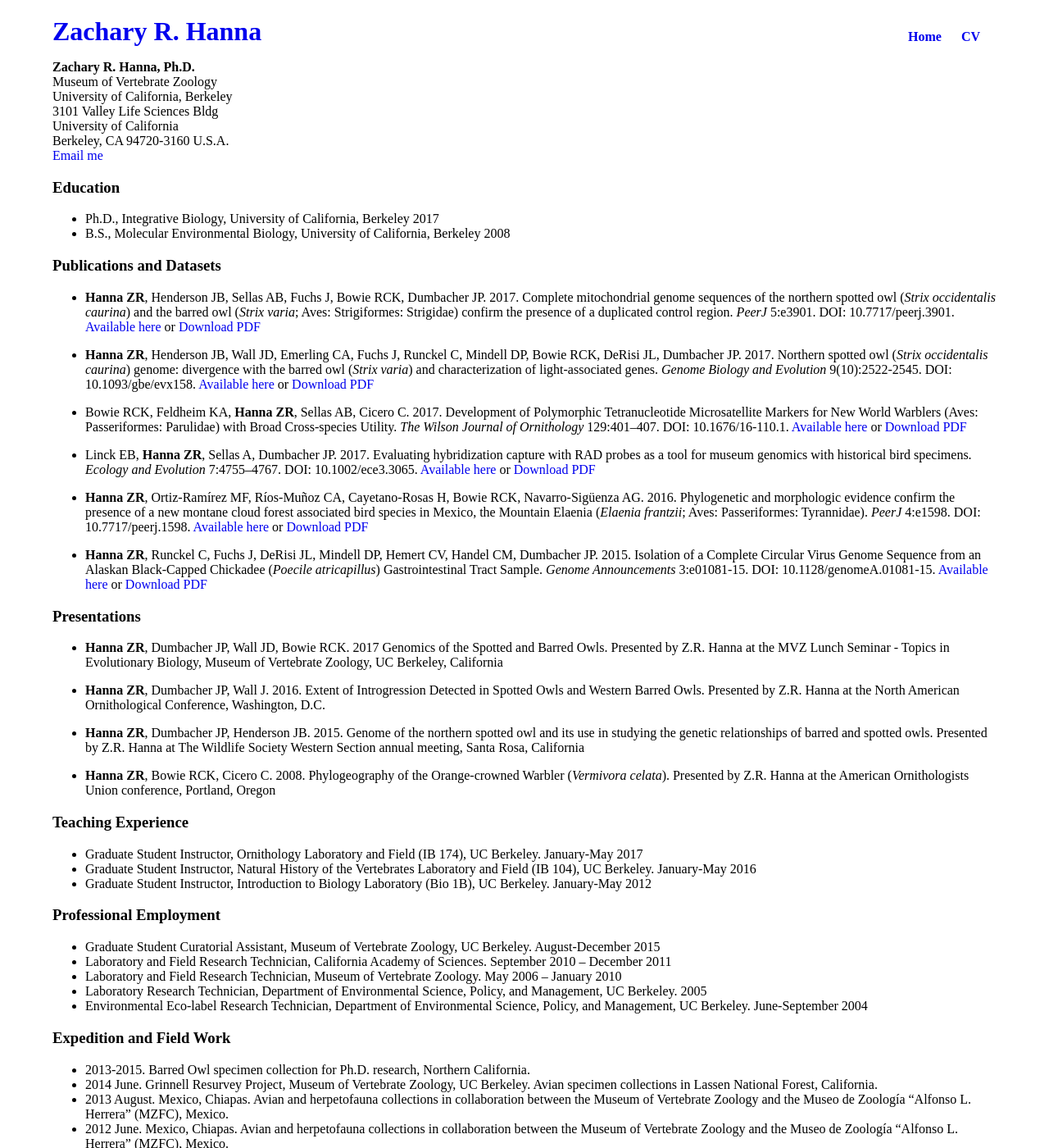
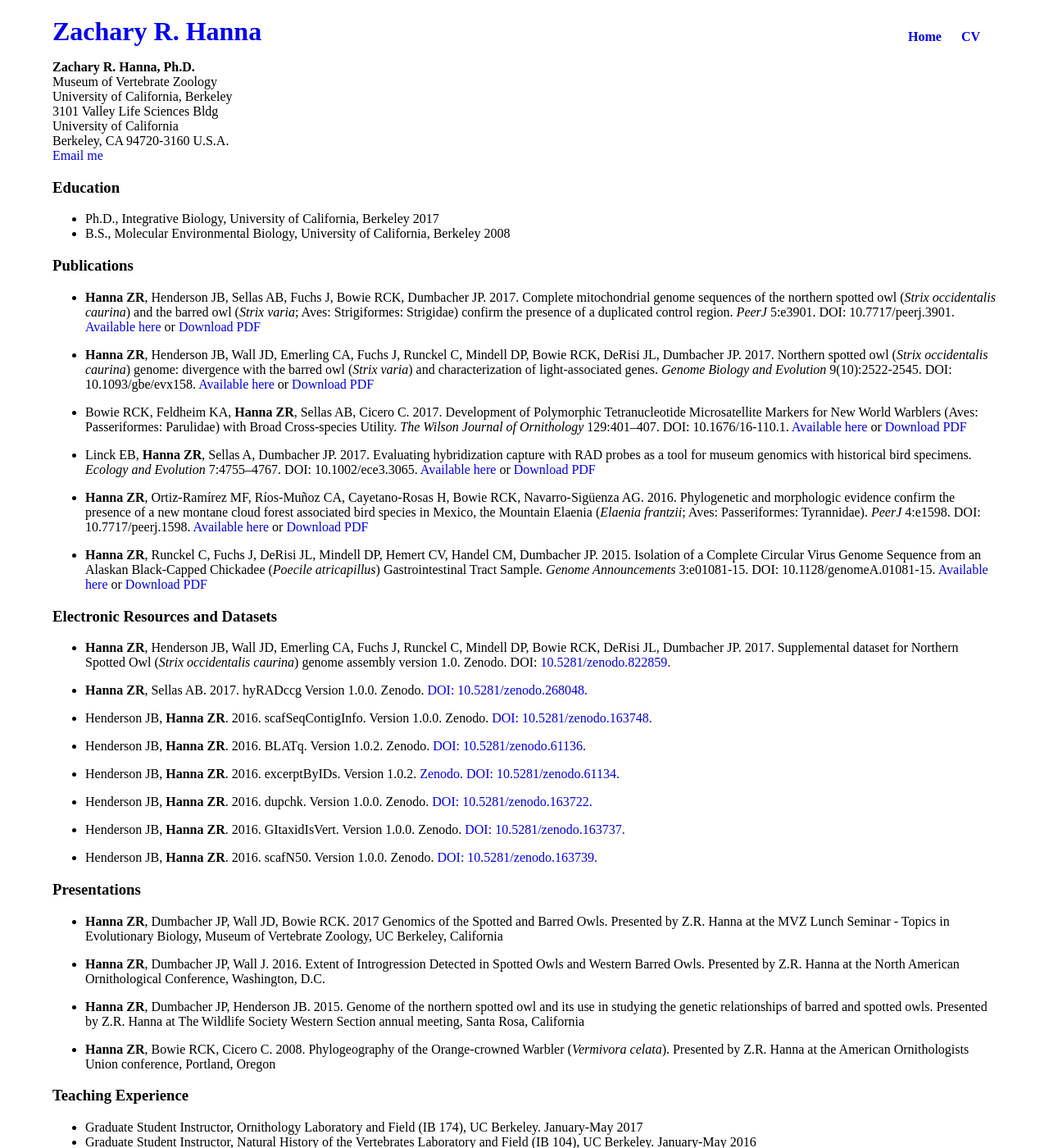
Before and after one commit to zacharyhanna/zacharyhanna.github.io, a Jekyll site: the page built from cv/index.md, in a window 1280 px wide and 1400 px high. Shown: the whole window at 82% size. Built offline with Jekyll 4.4.1, drawn with Linux system fonts in a browser that asks for light colours.

Commit message:
Update index.md

```diff
--- a/cv/index.md
+++ b/cv/index.md
@@ -26,6 +26,23 @@ Berkeley, CA 94720-3160 U.S.A.
 * **Hanna ZR**, Ortiz-Ramírez MF, Ríos-Muñoz CA, Cayetano-Rosas H, Bowie RCK, Navarro-Sigüenza AG. 2016. Phylogenetic and morphologic evidence confirm the presence of a new montane cloud forest associated bird species in Mexico, the Mountain Elaenia (*Elaenia frantzii*; Aves: Passeriformes: Tyrannidae). *PeerJ* 4:e1598. DOI: 10.7717/peerj.1598. [Available here](https://peerj.com/articles/1598/){:target="_blank"} or [Download PDF](../files/Hanna_et_al_2016_Phylogenetic_and_morphologic_evidence_confirm.pdf){:target="_blank"}
 
 * **Hanna ZR**, Runckel C, Fuchs J, DeRisi JL, Mindell DP, Hemert CV, Handel CM, Dumbacher JP. 2015. Isolation of a Complete Circular Virus Genome Sequence from an Alaskan Black-Capped Chickadee (*Poecile atricapillus*) Gastrointestinal Tract Sample. *Genome Announcements* 3:e01081-15. DOI: 10.1128/genomeA.01081-15. [Available here](http://genomea.asm.org/content/3/5/e01081-15){:target="_blank"} or [Download PDF](../files/Hanna_et_al_2015_Isolation_of_a_Complete_Circular_Virus_Genome_Sequence.pdf){:target="_blank"}
+
+### Electronic Resources and Datasets
+* **Hanna ZR**, Henderson JB, Wall JD, Emerling CA, Fuchs J, Runckel C, Mindell DP, Bowie RCK, DeRisi JL, Dumbacher JP. 2017. Supplemental dataset for Northern Spotted Owl (*Strix occidentalis caurina*) genome assembly version 1.0. Zenodo. DOI: [10.5281/zenodo.822859.](http://doi.org/10.5281/zenodo.822859){:target="_blank"}
+
+* **Hanna ZR**, Sellas AB. 2017. hyRADccg Version 1.0.0. Zenodo. [DOI: 10.5281/zenodo.268048.](http://doi.org/10.5281/zenodo.268048){:target="_blank"}
+
+* Henderson JB, **Hanna ZR**. 2016. scafSeqContigInfo. Version 1.0.0. Zenodo. [DOI: 10.5281/zenodo.163748.](http://doi.org/10.5281/zenodo.163748){:target="_blank"}
+
+* Henderson JB, **Hanna ZR**. 2016. BLATq. Version 1.0.2. Zenodo. [DOI: 10.5281/zenodo.61136.](http://doi.org/10.5281/zenodo.61136){:target="_blank"}
+
+* Henderson JB, **Hanna ZR**. 2016. excerptByIDs. Version 1.0.2. [Zenodo. DOI: 10.5281/zenodo.61134.](http://doi.org/10.5281/zenodo.61134){:target="_blank"}
+
+* Henderson JB, **Hanna ZR**. 2016. dupchk. Version 1.0.0. Zenodo. [DOI: 10.5281/zenodo.163722.](http://doi.org/10.5281/zenodo.163722){:target="_blank"}
+
+* Henderson JB, **Hanna ZR**. 2016. GItaxidIsVert. Version 1.0.0. Zenodo. [DOI: 10.5281/zenodo.163737.](http://doi.org/10.5281/zenodo.163737){:target="_blank"}
+
+* Henderson JB, **Hanna ZR**. 2016. scafN50. Version 1.0.0. Zenodo. [DOI: 10.5281/zenodo.163739.](http://doi.org/10.5281/zenodo.163739){:target="_blank"}
 
 ### Presentations
 * **Hanna ZR**, Dumbacher JP, Wall JD, Bowie RCK. 2017 Genomics of the Spotted and Barred Owls. Presented by Z.R. Hanna at the MVZ Lunch Seminar - Topics in Evolutionary Biology, Museum of Vertebrate Zoology, UC Berkeley, California
```
Also changed, not shown: other parts of cv/index.md (+1 -1 lines).
